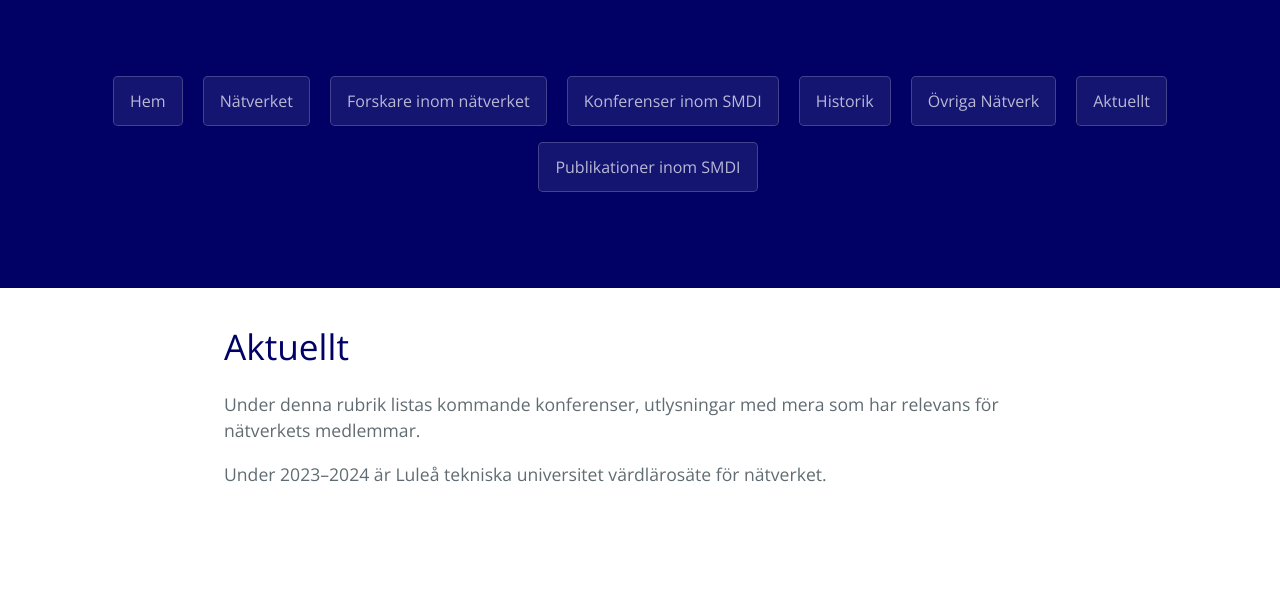
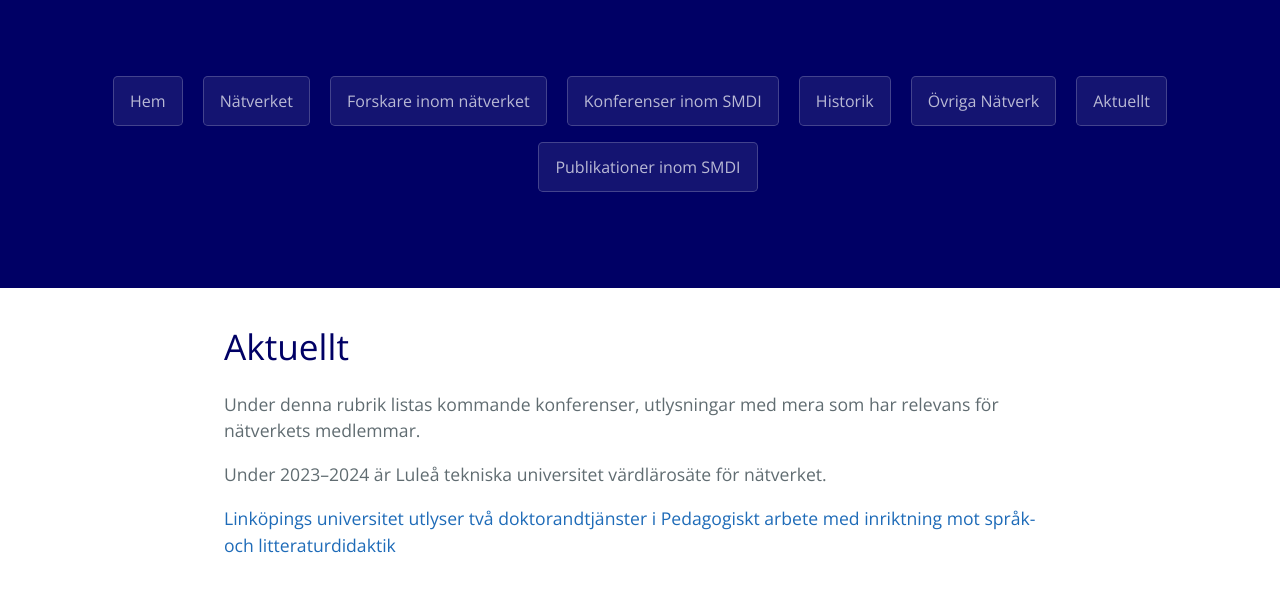
Before and after one commit to smdihemsida/smdihemsida.github.io, a Jekyll site: the page built from aktuellt.md, in a window 1280 px wide, cut to the strip 234-826 px from the top of the page. Built offline with Jekyll 4.4.1, drawn with Linux system fonts in a browser that asks for light colours; our own code applies the rules of GitHub Pages for plain Markdown files.

Commit message:
Update aktuellt.md
Lade till annons

```diff
--- a/aktuellt.md
+++ b/aktuellt.md
@@ -7,3 +7,5 @@ layout: pages
 Under denna rubrik listas kommande konferenser, utlysningar med mera som har relevans för nätverkets medlemmar.
 
 Under 2023–2024 är Luleå tekniska universitet värdlärosäte för nätverket.
+
+[Linköpings universitet utlyser två doktorandtjänster i Pedagogiskt arbete med inriktning mot språk- och litteraturdidaktik](https://liu.se/jobba-pa-liu/lediga-jobb/22629)
```
